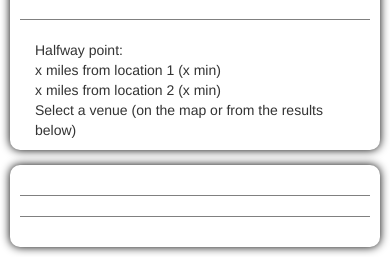
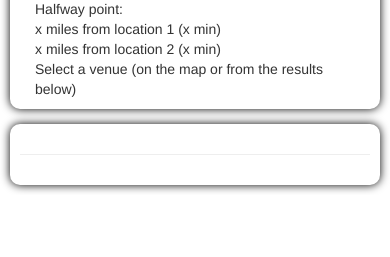
Before and after one commit to le-emily/meet-halfway, a Flask app: page /search_midpoint in a window 390 px wide. Shown: the part 754-1011 px from the top of the page. After the commit the page ends 946 px from the top, so only its background shows below. Run offline with Flask 2, Linux system fonts and the light colour scheme; some libraries are stand-ins or nearby versions; some web fonts are replaced.

Commit message:
fixed extra <hr> tags and filtered only for businesses with addresses

```diff
--- a/server.py
+++ b/server.py
@@ -265,7 +265,7 @@ def yelp_business_search():
 
     url = "https://api.yelp.com/v3/businesses/search"
     headers = {"Authorization": "bearer %s" % access_token}
-    params = {"radius": 100, "limit": 25, "term": str(venue_type), "sort_by": "rating", "latitude": lat, "longitude": lng}
+    params = {"radius": 300, "limit": 25, "term": str(venue_type), "sort_by": "rating", "latitude": lat, "longitude": lng}
 
     resp = requests.get(url=url, params=params, headers=headers)
 
--- a/static/css/style.css
+++ b/static/css/style.css
@@ -73,21 +73,20 @@ html, body {
   text-align: center;
 }
 
-hr {
+/*hr {
     border: none;
     height: 1px;
-    /* Set the hr color
-    color: #333; /* old IE */
-    background-color: gray; /* Modern Browsers */
+    color: #333;
+
 }
-
+*/
 
 
 /* Start by setting display:none to make this hidden.
    Then we position it in relation to the viewport window
    with position:fixed. Width, height, top and left speak
    for themselves. Background we set to 80% white with
-   our animation centered, and no-repeating */
+   our animation centered, and no-repeating
 .modal {
     display:    none;
     position:   fixed;
--- a/static/js/script.js
+++ b/static/js/script.js
@@ -121,14 +121,17 @@ function markYelpBusinessesOnMap(midpointCoords, oldInfoWindow) {
                 "venue_type": venue_type}
 
   $.get("/yelp_search.json", params, function(yelpResults) {
-    // console.log(yelpResults);
+    console.log(yelpResults);
+    // window.yelpResults = yelpResults;
     for(let i=0; i < yelpResults.length; i++) {
-      address = yelpResults[i]['location']['address1'];
+      if(yelpResults[i]['location']['address1'] !== "" && yelpResults[i]['location']['address1'] !== null) {
+        address = yelpResults[i]['location']['address1'] + " " + yelpResults[i]['location']['city'] + " " + yelpResults[i]['location']['state'];
       geocoder.geocode( { 'address': address}, function(businessResults, status) {
         // businessResults no longer null during subsequent search
         // console.log("BUSINESS RESULTS: ");
         // console.log(businessResults);
         // console.log("end busiess results"); // TO DO: this is null when you do a subsequent search -- why?
+        console.log(businessResults);
         var _lat = businessResults[0].geometry.location.lat();
         var _lng = businessResults[0].geometry.location.lng();
         if (status == 'OK') {
@@ -200,8 +203,9 @@ function markYelpBusinessesOnMap(midpointCoords, oldInfoWindow) {
         } else {
           alert('Geocode was not successful for the following reason: ' + status);
         }
-    });
-  }
+      });
+      }
+    }
   });
 }
 
@@ -216,12 +220,12 @@ function showBusinessOnLeftScreen(yelpBusinessDict) {
       '</p>' +
     '</div>' + '<hr>';
 
-  $(".yelp_business_details").append(yelpBusinessInfowindowDetails);
+  $("#yelp_business_row").append(yelpBusinessInfowindowDetails);
 }
 
 
 function clearYelpListing(elementID) {
-  $(".yelp_business_details").empty();
+  $("#yelp_business_row").empty();
 }
 
 
--- a/templates/search_midpoint.html
+++ b/templates/search_midpoint.html
@@ -40,7 +40,6 @@
 
   <div class="row" id="map_yelp_details">
     <div class="col-sm-12" id="map"></div>
-    <hr>
     <div class="col-sm-12">
       <div>Halfway point:</div>
       <div>x miles from location 1 (x min)</div>
@@ -53,9 +52,8 @@
   </div>
 
   <div class="row" id="yelp_business_row">
+    <!-- <div class="yelp_business_details" class="col-sm-12"></div> -->
     <hr>
-    <hr>
-    <div class="yelp_business_details" class="col-sm-12"></div>
   </div>
 
 
```
